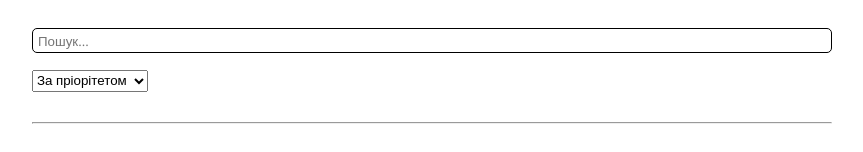
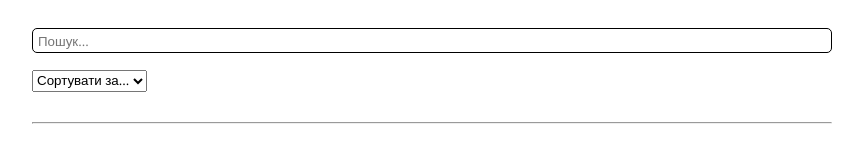
Before and after one commit to Romanovskyi2137/ReactTaskManager, a React (Create React App) app: page / in a window 1280 px wide. Shown: the part 122-274 px from the top of the page, without its empty margins (208-1071 px from the left). Built offline with nearby package versions, Linux system fonts and the light colour scheme; some icons are missing.

Commit message:
some fixes

```diff
--- a/src/App.js
+++ b/src/App.js
@@ -15,13 +15,13 @@ function App() {
     {
       title: "title of the task 1",
       body: "body of the task",
-      prior: "1",
+      prior: "3",
       iconClassName: "fi fi-rs-flame"
     },
     {
       title: "title of the task 2",
       body: "body of the task",
-      prior: "3",
+      prior: "1",
       iconClassName: "fi fi-ss-flame"
     },
     {
@@ -35,7 +35,7 @@ function App() {
   const [newTask, setNewTask] = useState({title: "", body: "", prior: "", iconClassName: ""});
   const [filter, setFilter] = useState({sort: null, query: ""});
 
-  const filteredTasks = useList(tasks, filter.sort, filter.query)
+  const filteredTasks = useList(tasks, filter.sort, filter.query);
 
 
   function onTaskCreate () {
--- a/src/components/TaskFilter.jsx
+++ b/src/components/TaskFilter.jsx
@@ -21,7 +21,7 @@ function TaskFilter ({filter, setFilter}) {
                     {value: "prior", name: "За пріорітетом"},
                     {value: "title", name: "За назвою"},
                 ]}
-                defaultValue={"Сортувати по..."}
+                defaultValue={"Сортувати за..."}
                 onChange={value => setFilter({...filter, sort: value})}
             />
 
--- a/src/components/TaskForm.jsx
+++ b/src/components/TaskForm.jsx
@@ -17,12 +17,12 @@ function TaskForm ({setNewTask, onTaskCreate, newTask, visible}) {
               type="text"
               value={newTask.title}
               onChange={e => setNewTask({...newTask, title: e.target.value})}
-              placeholder="Title of the task"
+              placeholder="Назва"
             />
              <TextArea
               value={newTask.body}
               onChange={e => setNewTask({...newTask, body: e.target.value})}
-              placeholder="Description of the task"
+              placeholder="Опис"
             />
             <div>
 
--- a/src/components/UI/PriorPicker/PriorPicker.jsx
+++ b/src/components/UI/PriorPicker/PriorPicker.jsx
@@ -24,7 +24,7 @@ function PriorPicker (props) {
     return (
         <div style={{marginLeft: "10px"}}>
             <i className="chose_prior_btn fi fi-ss-flame"
-                onClick={e => iOnClick(e, "3", e.target.className)}
+                onClick={e => iOnClick(e, "1", e.target.className)}
             />
 
             <i className="chose_prior_btn fi fi-bs-flame"
@@ -32,7 +32,7 @@ function PriorPicker (props) {
             />
 
             <i className="chose_prior_btn fi fi-rs-flame"
-                onClick={e => iOnClick(e, "1", e.target.className)}
+                onClick={e => iOnClick(e, "3", e.target.className)}
             />
 
         </div>
--- a/src/components/UI/Select/Select.jsx
+++ b/src/components/UI/Select/Select.jsx
@@ -6,7 +6,7 @@ function Select ({options, defaultValue, onChange, value}) {
         value={value}
         onChange={e => onChange(e.target.value)}
         >
-            <option value="" disabled>{defaultValue}</option>
+            <option value="" selected disabled>{defaultValue}</option>
 
             {options.map(option => {
                 return <option value={option.value} key={option.value}>{option.name}</option>
--- a/src/myHooks/useList.js
+++ b/src/myHooks/useList.js
@@ -6,7 +6,7 @@ import { useMemo } from "react";
 export const useSortedList = (list, sort) => {
     const sortedList = useMemo(() => {
         if (sort) {
-          return [...list].sort((b, a) => a[sort].localeCompare(b[sort]))
+          return [...list].sort((a, b) => a[sort].localeCompare(b[sort]))
         }
         return list
       }, [sort, list]);
```
